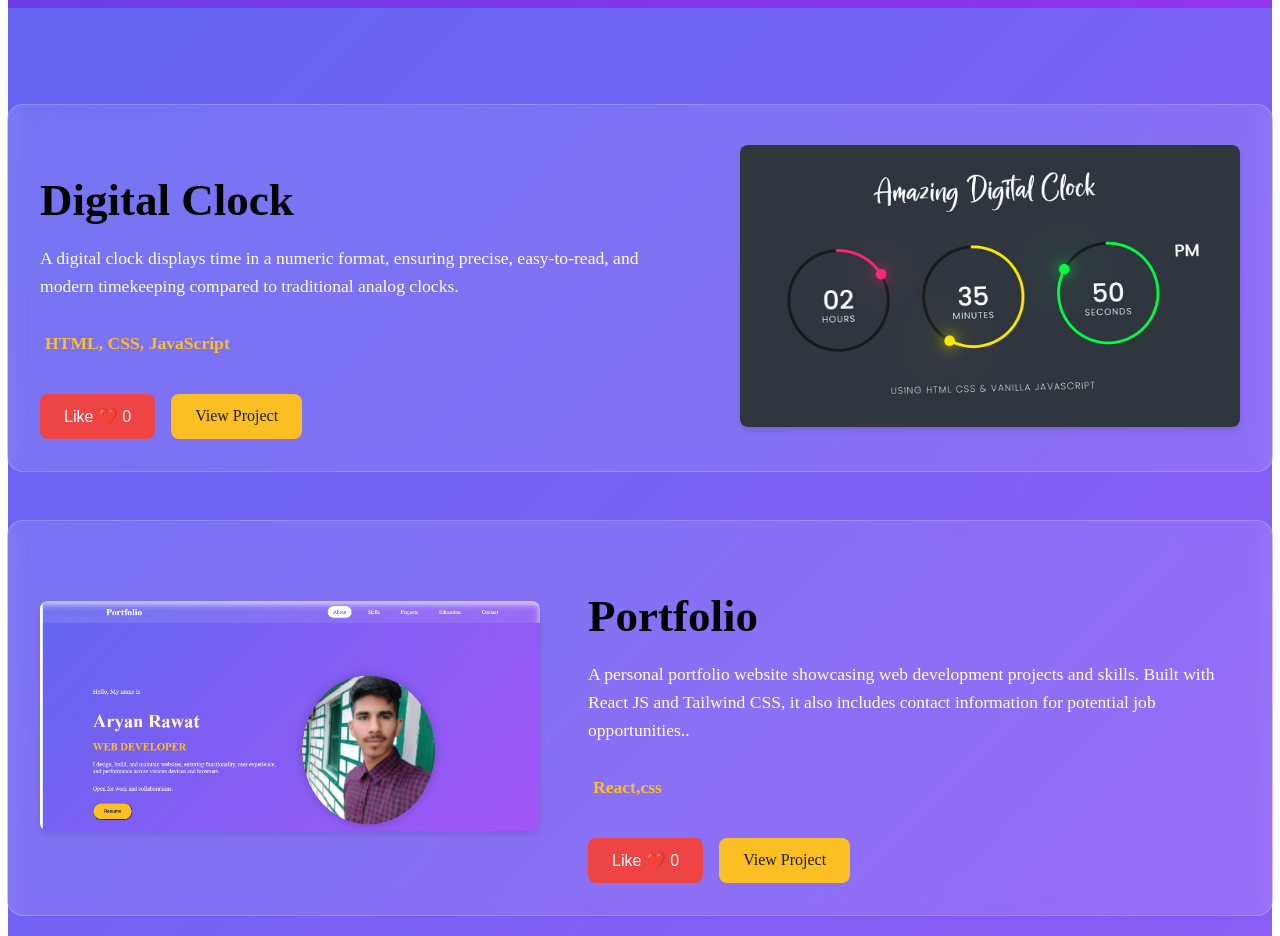
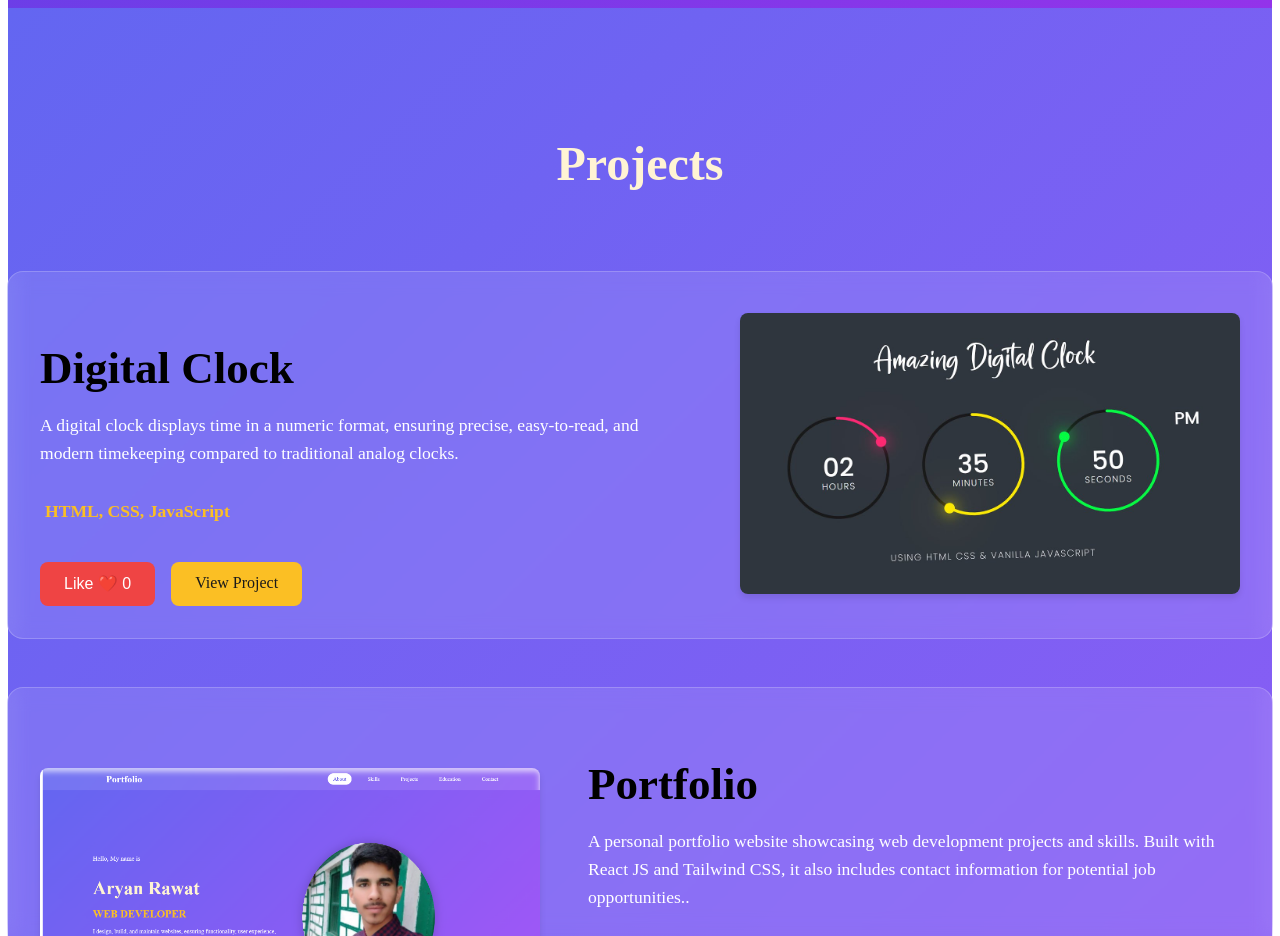
Before and after one commit to luckyrawat75/reactportfolio, a React (Vite) app: page / in a window 1280 px wide. Shown: the part 1920-2856 px from the top of the page. Built offline with nearby package versions, Linux system fonts and the light colour scheme.

Commit message:
add some content

```diff
--- a/src/Component/Nav.css
+++ b/src/Component/Nav.css
@@ -370,6 +370,11 @@
   align-items: center;
   gap: 3rem;
 }
+.top{
+  font-size: 3rem;
+  font-weight: 700;
+  color:#FFF4D4;
+}
 
 .project-card {
   max-width: 1200px;
--- a/src/Component/Project.jsx
+++ b/src/Component/Project.jsx
@@ -58,11 +58,13 @@ const Projects = () => {
 
   return (
     <div className="projects-section">
+      <h1 className="top">Projects</h1>
       {projects.map((project, index) => (
         <div
           className={`project-card ${index % 2 === 0 ? "left" : "right"}`}
           key={index}
         >
+
           <div className="project-details">
             <h2>{project.title}</h2>
             <p>{project.description}</p>
```
